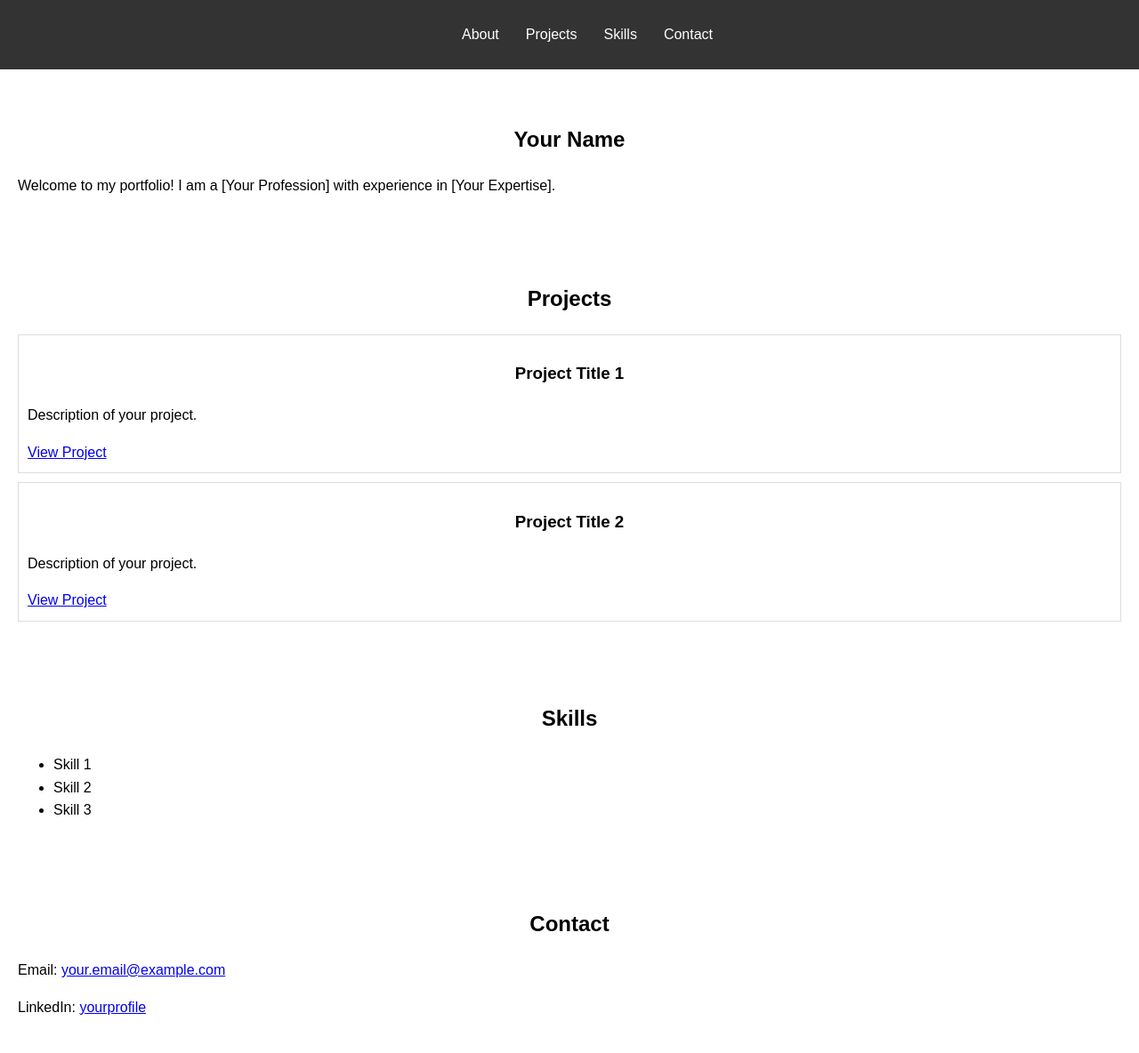
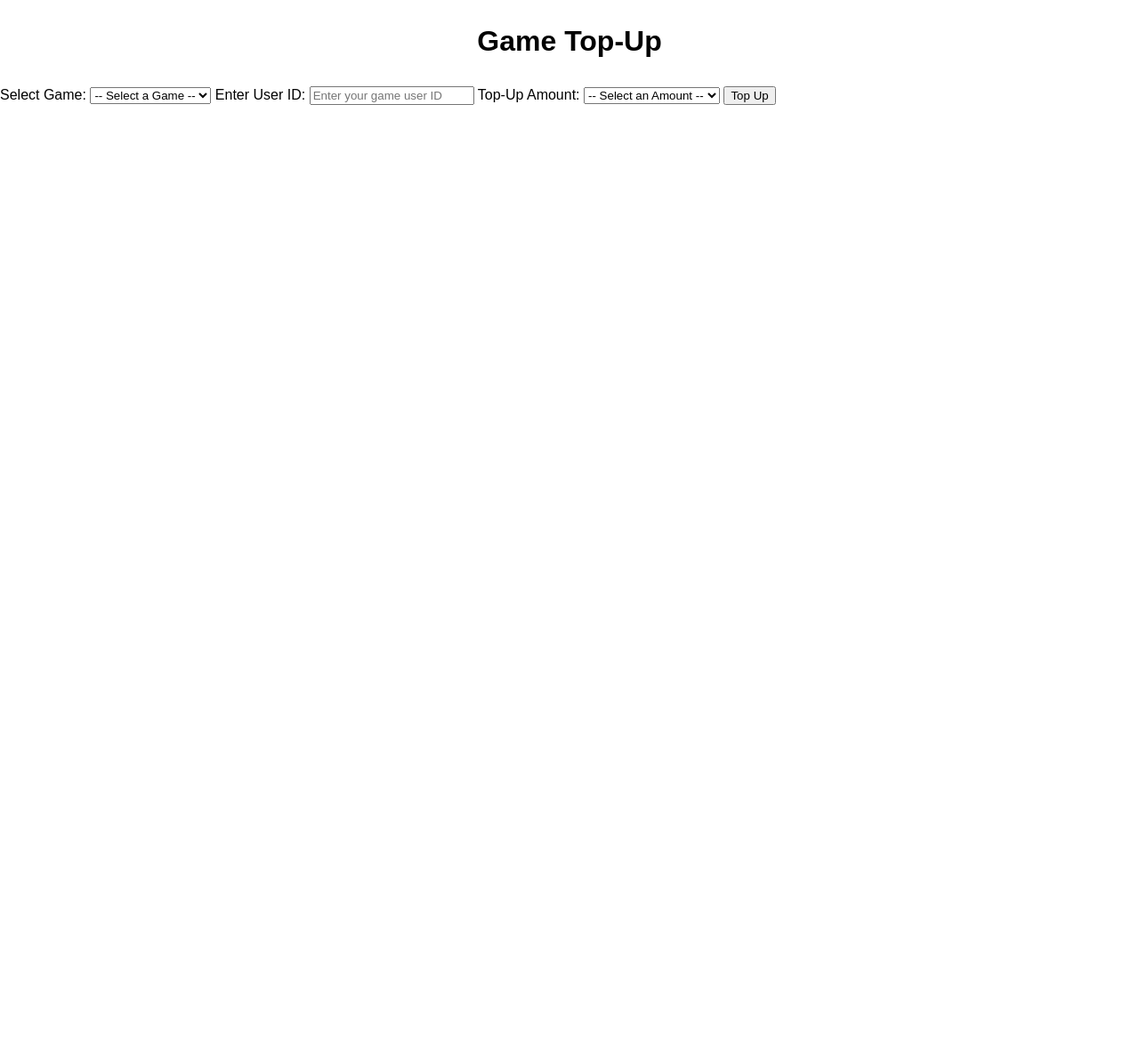
Before and after one commit to RassyaYa/chatgptweb, a plain HTML site: page index.html in a window 1280 px wide. Shown: the top 1184 px of the page at 89% size. After the commit the page ends 800 px from the top, so only its background shows below. Drawn offline with Linux system fonts and the light colour scheme.

Commit message:
Update index.html

```diff
--- a/index.html
+++ b/index.html
@@ -3,61 +3,41 @@
 <head>
     <meta charset="UTF-8">
     <meta name="viewport" content="width=device-width, initial-scale=1.0">
-    <title>Your Name - Portfolio</title>
+    <title>Game Top-Up</title>
     <link rel="stylesheet" href="style.css">
 </head>
 <body>
-    <header>
-        <nav>
-            <ul>
-                <li><a href="#about">About</a></li>
-                <li><a href="#projects">Projects</a></li>
-                <li><a href="#skills">Skills</a></li>
-                <li><a href="#contact">Contact</a></li>
-            </ul>
-        </nav>
-    </header>
+    <div class="container">
+        <h1>Game Top-Up</h1>
 
-    <section id="about">
-        <h1>Your Name</h1>
-        <p>Welcome to my portfolio! I am a [Your Profession] with experience in [Your Expertise].</p>
-    </section>
+        <form id="topup-form">
+            <label for="game-select">Select Game:</label>
+            <select id="game-select" required>
+                <option value="">-- Select a Game --</option>
+                <option value="game1">Game 1</option>
+                <option value="game2">Game 2</option>
+                <option value="game3">Game 3</option>
+                <!-- Add more games as needed -->
+            </select>
 
-    <section id="projects">
-        <h2>Projects</h2>
-        <div class="project">
-            <h3>Project Title 1</h3>
-            <p>Description of your project.</p>
-            <a href="#">View Project</a>
-        </div>
-        <div class="project">
-            <h3>Project Title 2</h3>
-            <p>Description of your project.</p>
-            <a href="#">View Project</a>
-        </div>
-        <!-- Add more projects as needed -->
-    </section>
+            <label for="user-id">Enter User ID:</label>
+            <input type="text" id="user-id" placeholder="Enter your game user ID" required>
 
-    <section id="skills">
-        <h2>Skills</h2>
-        <ul>
-            <li>Skill 1</li>
-            <li>Skill 2</li>
-            <li>Skill 3</li>
-            <!-- Add more skills as needed -->
-        </ul>
-    </section>
+            <label for="amount">Top-Up Amount:</label>
+            <select id="amount" required>
+                <option value="">-- Select an Amount --</option>
+                <option value="10">10 Coins</option>
+                <option value="20">20 Coins</option>
+                <option value="50">50 Coins</option>
+                <option value="100">100 Coins</option>
+                <!-- Add more amounts as needed -->
+            </select>
 
-    <section id="contact">
-        <h2>Contact</h2>
-        <p>Email: <a href="mailto:your.email@example.com">your.email@example.com</a></p>
-        <p>LinkedIn: <a href="https://www.linkedin.com/in/yourprofile">yourprofile</a></p>
-        <!-- Add more contact information as needed -->
-    </section>
+            <button type="submit">Top Up</button>
+        </form>
 
-    <footer>
-        <p>&copy; 2024 Your Name. All Rights Reserved.</p>
-    </footer>
+        <div id="response-message"></div>
+    </div>
 
     <script src="script.js"></script>
 </body>
```
